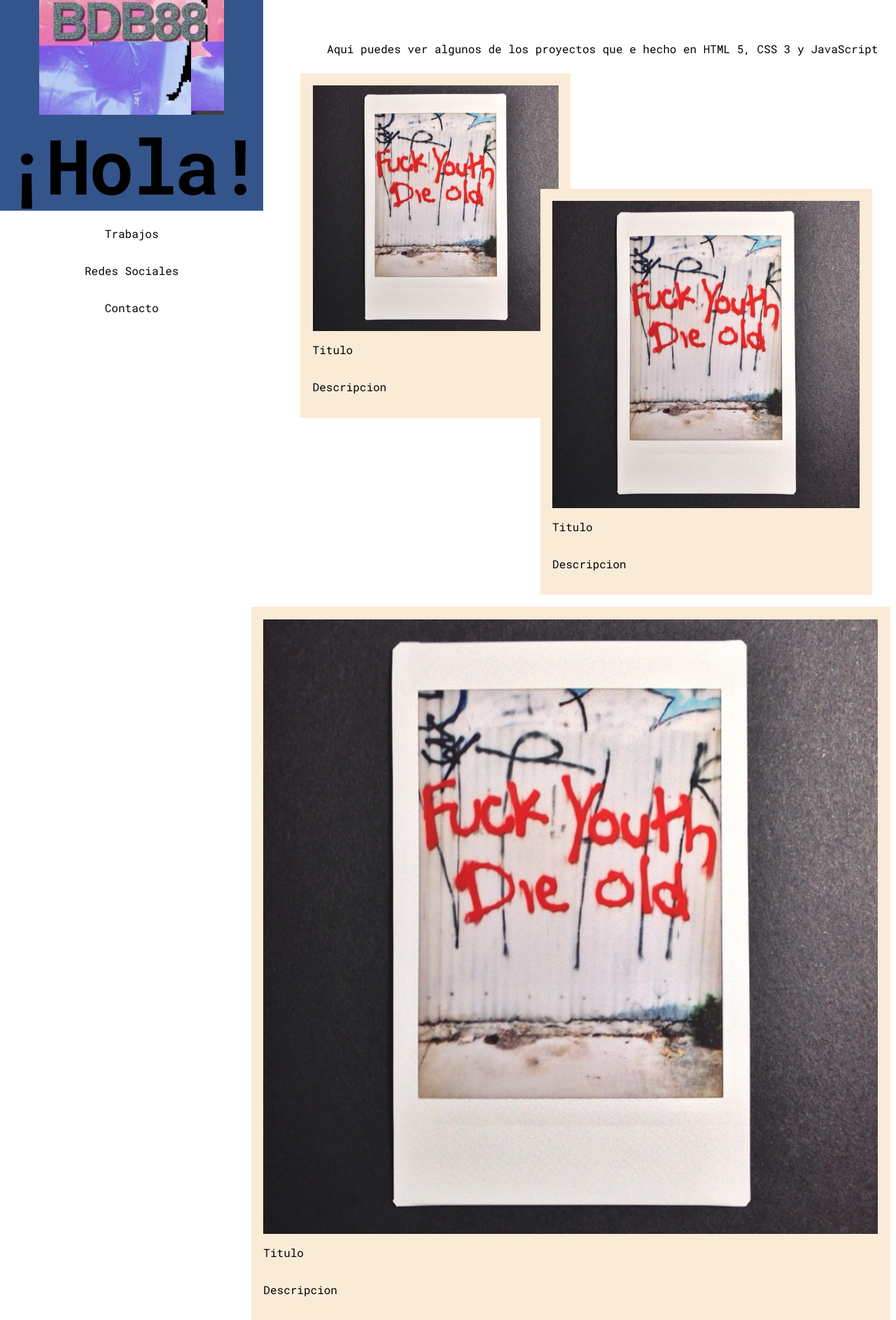
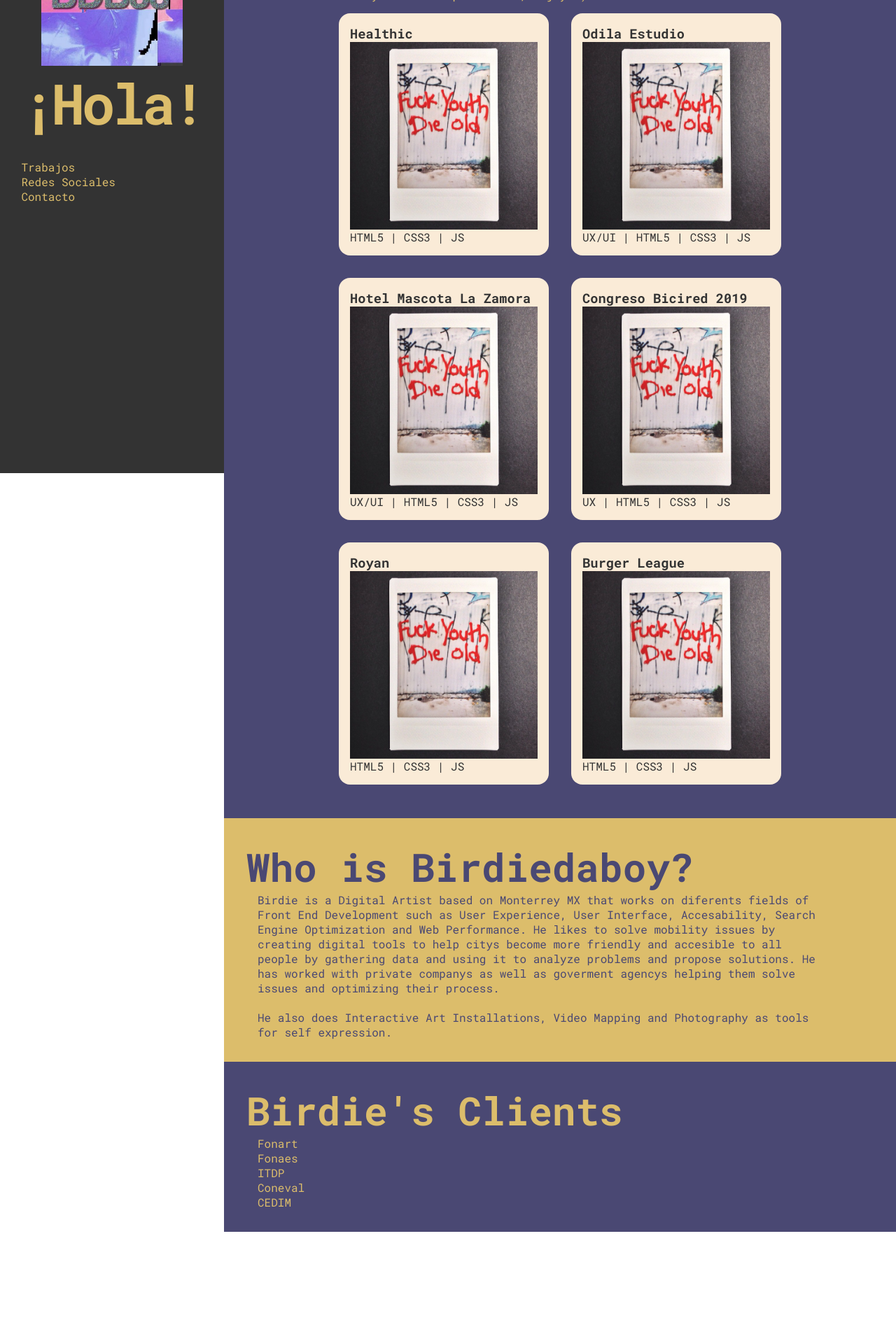
Before and after one commit to birdiedaboy/birdiedaboy.github.io, a plain HTML site: page index.html in a window 1280 px wide. Shown: the part 124-2010 px from the top of the page at 70% size. After the commit the page ends 1884 px from the top, so only its background shows below. Drawn offline with Linux system fonts and the light colour scheme.

Commit message:
restructurando web

```diff
--- a/estilo.css
+++ b/estilo.css
@@ -1,29 +1,55 @@
+*{
+    box-sizing: border-box;
+}
+ul{
+    list-style-type: none;
+    margin: 0;
+    padding: 0;
+}
+h1, h2, h3, h4, h5, h6, p, div, a{
+    margin: 0;
+    padding: 0;
+}
+img{
+    display: block;
+}
+a{
+    text-decoration: none;
+    color: inherit;
+}
+
 body{
-	padding: 0% 2% 0% 0%;
     margin: 0;
     display: flex;
+    flex-direction: column;
+    font-family: 'Roboto Mono', monospace;
+    color: #DCBD6B;
 }
-p{
-  font-family: 'Roboto Mono', monospace;
-}
+
 nav{
     display: flex;
     flex-direction: column;
-    min-width: 30%;
-    max-width: 30%;
     align-items: center;
-    background-color: #34558b;
-    max-height: 50vh;
-    padding-top: 2%;
-    position: sticky;
-    top: 0px;
+    background-color: #333333;
+    padding: 1rem 1rem 1rem 1rem;
+    position: fixed;
+    height: 100%;
+    width: 20rem;
+    color: #DCBD6B
+}
+.menuItems{
+    display: flex;
+    flex-direction: column;
+    width: 90%;
+    margin-top: 10%
 }
 h1{
-	margin: 0;
-	font-size: 6.8em;
+	font-size: 5rem;
     font-family: 'Roboto Mono', monospace;
     font-weight: 700;
-    letter-spacing: -4px;
+    letter-spacing: -0.3rem;
+    width: 100%;
+    text-align: center;
 }
 h2{
     font-family: 'Roboto Mono', monospace;
@@ -34,88 +60,55 @@ h2{
     height: auto;
 }
 main{
-    display: flex;
-    max-width: 70%;
-    min-width: 70%;
+    margin-left: 20rem;
+    background-color: #4A4873;
+    height: 100%;
+    max-width: 100%;
+    padding: 2rem;
 
 }
 article{
-    min-width: 100%;
     margin: 0;
     display: flex;
     flex-direction: column;
 
+}
+.webdev{
+    display: flex;
+    flex-wrap: wrap;
+    justify-content: center;
+    margin: 0;
+}
+.webdevText{
+    margin-left: 1rem;
+}
+.aboutMe{
+    margin-left: 20rem;
+    padding: 2rem;
+    color: #4A4873;
+    background-color: #DCBD6B;
+}
+.aboutText{
+    margin-left: 1rem;
+    width: 90%;
+}
 
-}
-section{
-    min-width: 100%;
-    display: flex;
-   flex-direction: column;
-
-}
-main article section:nth-child(odd){
-    align-items: flex-end;
-}
-.card{
-    background-color: antiquewhite;
-    width:10%;
-    padding: 2%;
-    margin: 1%;
-
-}
-.basis{
-    flex-basis: 100%;
-}
-.card1{
-    background-color: antiquewhite;
-    width:40%;
-    padding: 2%;
-    margin: 1%;
-    display: flex;
-    flex-direction: column;
-    margin-right: 50%;
-}
-.card2{
-    background-color: antiquewhite;
-    width:50%;
-    padding: 2%;
-    margin: 1%;
-    display: flex;
-    flex-direction: column;
-    justify-content: center;
-    position: relative;
-    top: -345px;
-}
-.card3{
+.tarjeta{
     background-color: antiquewhite;
     width:100%;
-    padding: 2%;
-    margin: 1%;
-    display: flex;
+    max-width: 300px;
+    padding: 1rem;
+    margin: 1rem;
     flex-direction: column;
-    justify-content: center;
-    position: relative;
-    top: -345px;
-    left: 3%;
+    border-radius: 1rem;
+    color: #333333;
 }
-.cardimg{
+.portadaProyecto{
     width: 100%;
 }
-.card:nth-child(odd){
-
+.socialProfiles{
+    margin-left: 20rem;
+    padding: 2rem;
+    color: #DCBD6B;
+    background-color: #4A4873;
 }
-.vertical{
-    vertical-align: text-top;
-}
-.holder{
-    display: flex;
-    flex-wrap: wrap;
-    min-width: 100%;
-
-}
-.grow{
-    flex-grow: 2;
-}
-.grow3{
-    flex-grow: 4;
-}
--- a/index.html
+++ b/index.html
@@ -1,6 +1,15 @@
 <!DOCTYPE html>
 <html>
 <head>
+<!-- Global site tag (gtag.js) - Google Analytics -->
+<script async src="https://www.googletagmanager.com/gtag/js?id=G-H9N9ELFRQ8"></script>
+<script>
+  window.dataLayer = window.dataLayer || [];
+  function gtag(){dataLayer.push(arguments);}
+  gtag('js', new Date());
+
+  gtag('config', 'G-H9N9ELFRQ8');
+</script>
 	<meta charset="utf-8">
 	<meta name="description" content="Digital Artist from Monterrey Mexico">
 	<meta name="keywords" content="Mexico, Art, Digital, Glitch, BDB88, Computer, AI">
@@ -9,7 +18,7 @@
 	<meta property="og:type" content="website">
 	<meta property="og:image" content="img/BDB88.jpg">
 	<meta proerty="og:url" content="http://birdiedaboy.github.io/">
-
+    <meta name="viewport" content="width=device-width, initial-scale=1">
 	<link rel="stylesheet" type="text/css" href="estilo.css">
     <link href="https://fonts.googleapis.com/css?family=Roboto+Mono:300,400,500,700&display=swap" rel="stylesheet">
 
@@ -19,135 +28,93 @@
 <nav>
 	<img class="profile" src="img/BDB88.jpg" />
     <h1>¡Hola!</h1>
-	<p>Trabajos</p>
-    <p>Redes Sociales</p>
-    <p>Contacto</p>
+    <ul class="menuItems">
+        <li>Trabajos</li>
+        <li>Redes Sociales</li>
+        <li>Contacto</li>
+    </ul>
 </nav>
     <main>
-        <article>
-            <section>
-                <h2>Web- Front End Dev</h2>
-                <p>Aqui puedes ver algunos de los proyectos que e hecho en HTML 5, CSS 3 y JavaScript</p>
-                 <div class="card1">
-                    <img src="img/hola.jpg" class="cardimg" />
-                    <p>Titulo</p>
-                    <p>Descripcion</p>
-                </div>
-                 <div class="card2">
-                    <img src="img/hola.jpg" class="cardimg" />
-                    <p>Titulo</p>
-                    <p>Descripcion</p>
-                </div>
-                <div class="card3">
-                    <img src="img/hola.jpg" class="cardimg" />
-                    <p>Titulo</p>
-                    <p>Descripcion</p>
-                </div>
-                <div class="holder">
-                <div class="card">
-                    <img src="img/hola.jpg" class="cardimg" />
-                    <p>Titulo</p>
-                    <p>Descripcion</p>
-                </div>
-                <div class="card">
-                    <img src="img/hola.jpg" class="cardimg" />
-                    <p>Titulo</p>
-                    <p>Descripcion</p>
-                </div>
-                <div class="card">
-                    <img src="img/hola.jpg" class="cardimg" />
-                    <p>Titulo</p>
-                    <p>Descripcion</p>
-                </div>
+    <article>
+        <h2>WEB DEV</h2>
+        <p class="webdevText">Here is some of my web development work, Enjoy =)</p>
+        <div class="webdev">
+           <a href="#">
+            <section class="tarjeta">
+                <h3>Healthic</h3>
+                <img src="img/hola.jpg" class="portadaProyecto">
+                <p>HTML5 | CSS3 | JS</p>
+            </section>
+            </a>
+           <a href=""> <section class="tarjeta">
+                    <h3>Odila Estudio</h3>
+                    <img src="img/hola.jpg" class="portadaProyecto">
+                    <p>UX/UI | HTML5 | CSS3 | JS</p>
+                </section></a>
+            <a href=""><section class="tarjeta">
+                    <h3>Hotel Mascota La Zamora</h3>
+                    <img src="img/hola.jpg" class="portadaProyecto">
+                    <p>UX/UI | HTML5 | CSS3 | JS</p>
+                </section></a>
+            <a href=""><section class="tarjeta">
+                    <h3>Congreso Bicired 2019</h3>
+                    <img src="img/hola.jpg" class="portadaProyecto">
+                    <p>UX | HTML5 | CSS3 | JS</p>
+                </section></a>
+            <a href=""><section class="tarjeta">
+                    <h3>Royan</h3>
+                    <img src="img/hola.jpg" class="portadaProyecto">
+                    <p>HTML5 | CSS3 | JS</p>
+                </section></a>
+                <a href=""><section class="tarjeta">
+                    <h3>Burger League</h3>
+                    <img src="img/hola.jpg" class="portadaProyecto">
+                    <p>HTML5 | CSS3 | JS</p>
+                </section></a>
+        </div>
 
-                    </div>
-            </section>
-            <section>
-                <h2>UX Design</h2>
-                <div class="holder">
-                <div class="card ">
-                    <img src="img/hola.jpg" class="cardimg" />
-                    <p>Titulo</p>
-                    <p>Descripcion</p>
-                </div>
-                <div class="card">
-                    <img src="img/hola.jpg" class="cardimg" />
-                    <p>Titulo</p>
-                    <p>Descripcion</p>
-                </div>
-                <div class="card">
-                    <img src="img/hola.jpg" class="cardimg" />
-                    <p>Titulo</p>
-                    <p>Descripcion</p>
-                </div>
-                    <div class="card">
-                    <img src="img/hola.jpg" class="cardimg" />
-                    <p>Titulo</p>
-                    <p>Descripcion</p>
-                </div>
-                    <div class="card">
-                    <img src="img/hola.jpg" class="cardimg" />
-                    <p>Titulo</p>
-                    <p>Descripcion</p>
-                </div>
-                    <div class="card">
-                    <img src="img/hola.jpg" class="cardimg" />
-                    <p>Titulo</p>
-                    <p>Descripcion</p>
-                </div>
+    </article>
+    </main>
+    <article class="aboutMe">
+        <div>
+           <h2>Who is Birdiedaboy?</h2>
+           <p class="aboutText">
+            Birdie is a Digital Artist based on Monterrey MX that works on diferents fields of Front End Development such as User Experience, User Interface, Accesability, Search Engine Optimization and Web Performance.
+            He likes to solve mobility issues by creating digital tools to help citys become more friendly and accesible to all people by gathering data and using it to analyze problems and propose solutions.
+            He has worked with private companys as well as goverment agencys helping them solve issues and optimizing their process.<br><br>
+            He also does Interactive Art Installations, Video Mapping and Photography as tools for self expression.
+            </p>
+        </div>
 
+    </article>
+    <article class="socialProfiles">
+        <div>
+           <h2>Birdie's Clients</h2>
+           <p class="aboutText">
+            Fonart
+            </p>
+             <p class="aboutText">
+            Fonaes
+            </p>
+             <p class="aboutText">
+            ITDP
+            </p>
+             <p class="aboutText">
+            Coneval
+            </p>
+             <p class="aboutText">
+            CEDIM
+            </p>
+        </div>
 
-                    </div>
-            </section>
-            <section>
-                <span class="estudio"><h2>SEO</h2></span>
-                <div class="holder">
-                <div class="card grow">
-                    <img src="img/hola.jpg" class="cardimg" />
-                    <p>Titulo</p>
-                    <p>Descripcion</p>
-                </div>
-                <div class="card">
-                    <img src="img/hola.jpg" class="cardimg" />
-                    <p>Titulo</p>
-                    <p>Descripcion</p>
-                </div>
-                <div class="card grow3">
-                    <img src="img/hola.jpg" class="cardimg" />
-                    <p>Titulo</p>
-                    <p>Descripcion</p>
-                </div>
-                    <div class="card ">
-                    <img src="img/hola.jpg" class="cardimg" />
-                    <p>Titulo</p>
-                    <p>Descripcion</p>
-                </div>
-
-                    </div>
-                <div class="holder">
-
-                <div class="card grow3">
-                    <img src="img/hola.jpg" class="cardimg" />
-                    <p>Titulo</p>
-                    <p>Descripcion</p>
-                </div>
-                    <div class="card vertical ">
-                    <p>Lord Vader, this is an unexpected pleasure. We're honored by your presence. You may dispense with the pleasantries, Commander. I'm here to put you back on schedule. I assure you, Lord Vader, my men are working as fast as they can. Perhaps I can find new ways to motivate them. I tell you, this station will be operational as planned.</p>
-                </div>
-
-                    </div>
-            </section>
-        </article>
-    </main>
+    </article>
 <script>
   (function(i,s,o,g,r,a,m){i['GoogleAnalyticsObject']=r;i[r]=i[r]||function(){
   (i[r].q=i[r].q||[]).push(arguments)},i[r].l=1*new Date();a=s.createElement(o),
   m=s.getElementsByTagName(o)[0];a.async=1;a.src=g;m.parentNode.insertBefore(a,m)
   })(window,document,'script','//www.google-analytics.com/analytics.js','ga');
-
   ga('create', 'UA-73822482-1', 'auto');
   ga('send', 'pageview');
-
 </script>
 </body>
 </html>
```
